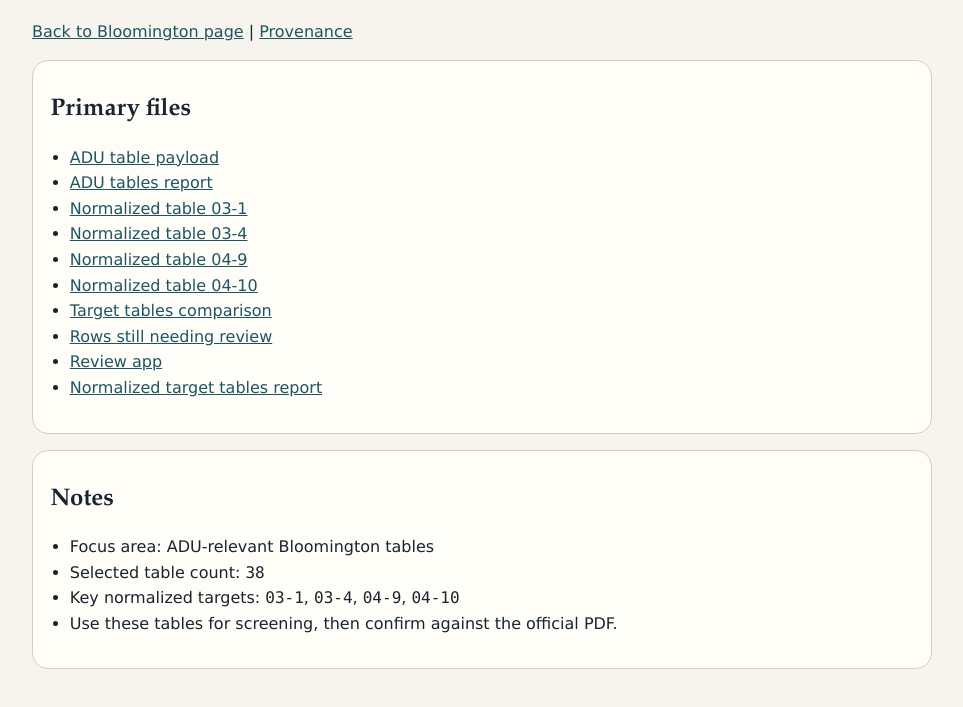
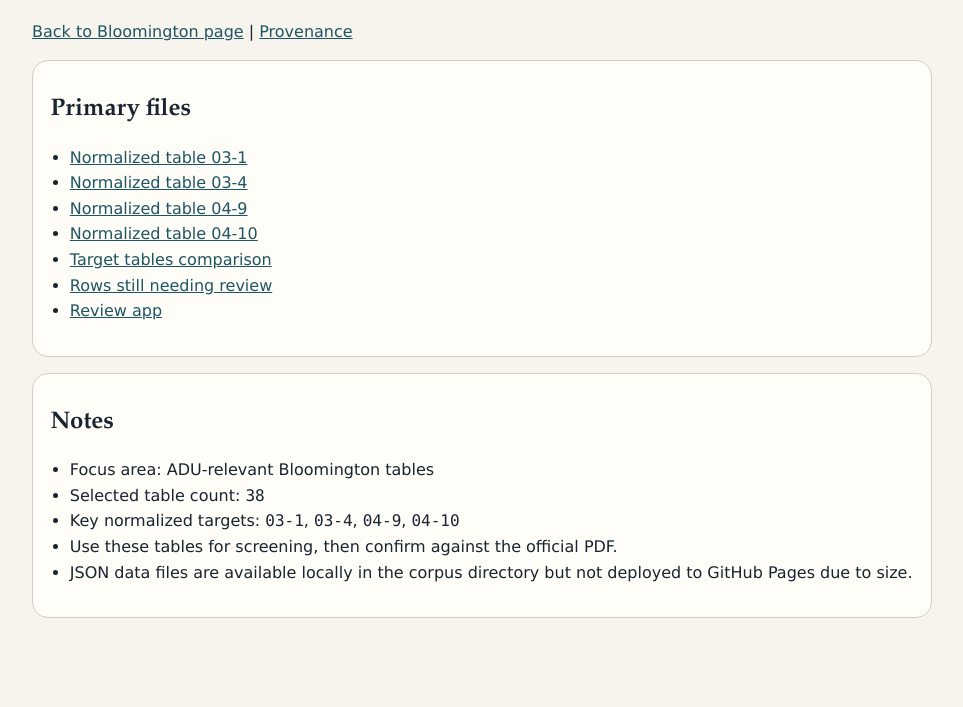
Before and after one commit to seberry/udos-for-llms, a website: page cities/bloomington/tables/index.html in a window 1280 px wide. Shown: the part 101-808 px from the top of the page, without its empty margins (158-1121 px from the left). Drawn offline with Linux system fonts and the light colour scheme.

Commit message:
fixed table update links

```diff
--- a/cities/bloomington/tables/index.html
+++ b/cities/bloomington/tables/index.html
@@ -22,8 +22,6 @@
     <section class="panel">
       <h2>Primary files</h2>
       <ul>
-        <li><a href="../../../corpus/bloomington/2026-02-21/city_pdf/phase2_adu_tables/adu_tables.json">ADU table payload</a></li>
-        <li><a href="../../../corpus/bloomington/2026-02-21/city_pdf/phase2_adu_tables/report.json">ADU tables report</a></li>
         <li><a href="../../public/bloomington/tables/table_03-1_normalized.html">Normalized table 03-1</a></li>
         <li><a href="../../public/bloomington/tables/table_03-4_normalized.html">Normalized table 03-4</a></li>
         <li><a href="../../public/bloomington/tables/table_04-9_normalized.html">Normalized table 04-9</a></li>
@@ -31,7 +29,6 @@
         <li><a href="../../public/bloomington/tables/target_tables_comparison.html">Target tables comparison</a></li>
         <li><a href="../../public/bloomington/tables/target_tables_review_needed.html">Rows still needing review</a></li>
         <li><a href="../../public/bloomington/tables/target_tables_review_app.html">Review app</a></li>
-        <li><a href="../../../corpus/bloomington/2026-02-21/city_pdf/phase2_adu_tables/normalized/target_tables_report.json">Normalized target tables report</a></li>
       </ul>
     </section>
 
@@ -42,6 +39,7 @@
         <li>Selected table count: <code>38</code></li>
         <li>Key normalized targets: <code>03-1</code>, <code>03-4</code>, <code>04-9</code>, <code>04-10</code></li>
         <li>Use these tables for screening, then confirm against the official PDF.</li>
+        <li>JSON data files are available locally in the corpus directory but not deployed to GitHub Pages due to size.</li>
       </ul>
     </section>
   </main>
```
